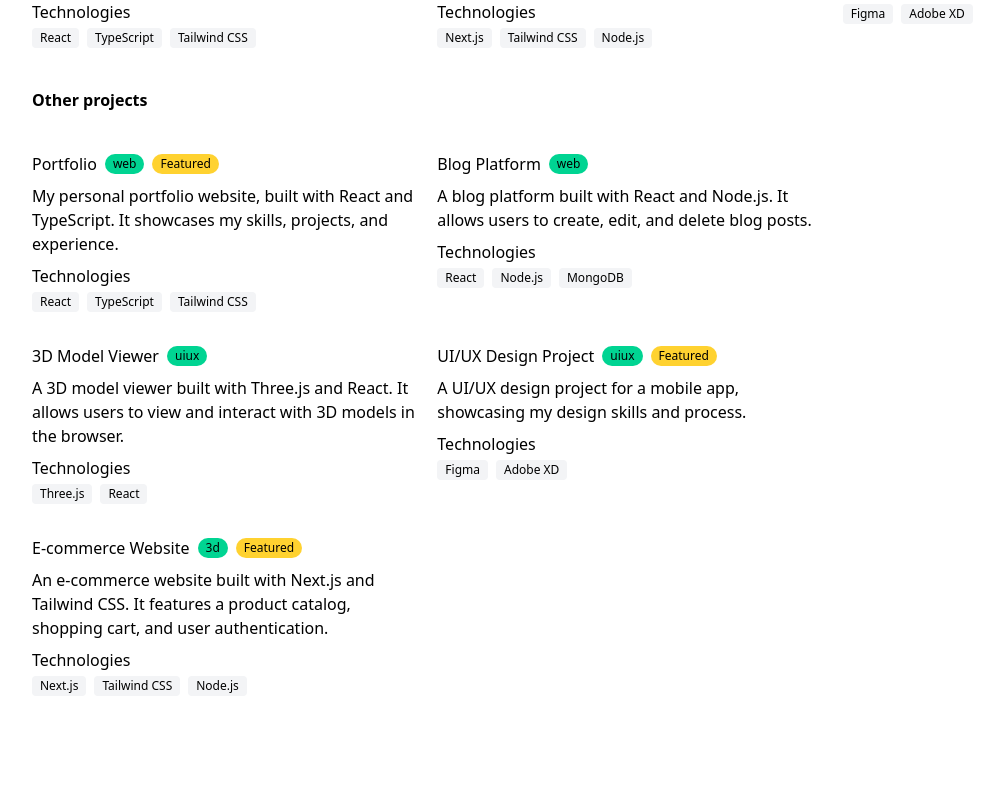
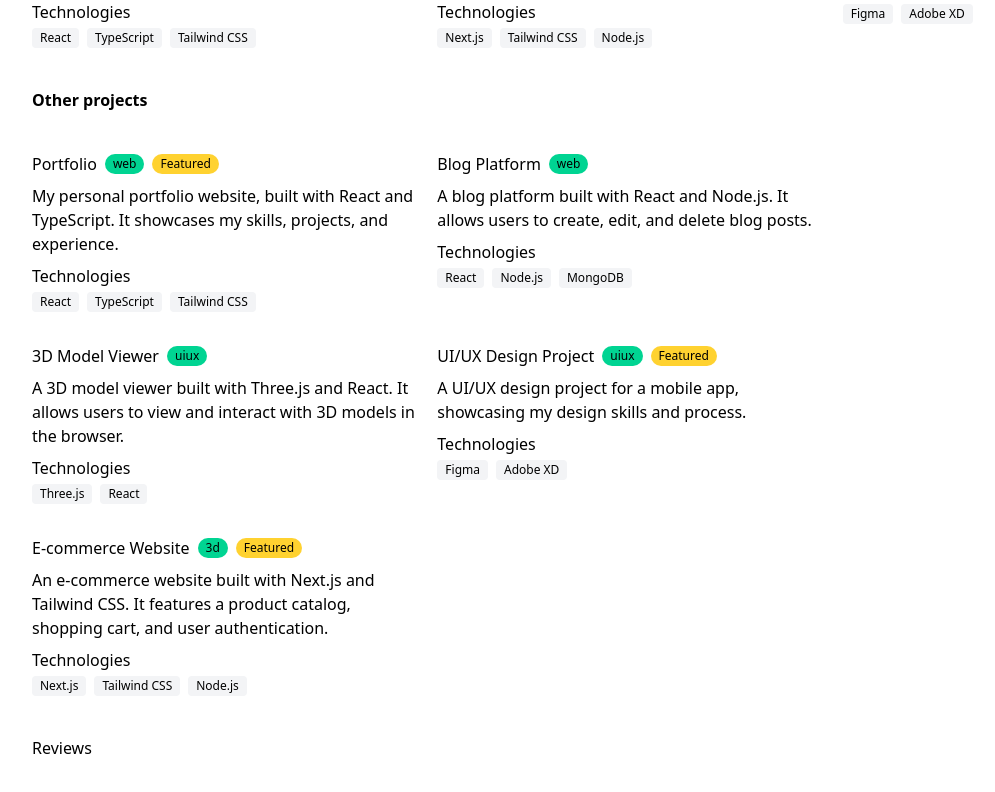
Before and after one commit to anthonywandera/anthonywandera, a React (Vite) app: page / in a window 1280 px wide. Shown: the part 756-1548 px from the top of the page, without its empty margins (8-1003 px from the left). Before the commit the page ends 1492 px from the top, so only its background shows below. Built offline with nearby package versions, Linux system fonts and the light colour scheme.

Commit message:
added reviews section

```diff
--- a/src/App.tsx
+++ b/src/App.tsx
@@ -3,6 +3,7 @@ import FeaturedProjects from "./sections/featured-projects";
 import Hero from "./sections/hero";
 import Navigation from "./sections/navigation";
 import OtherProjects from "./sections/other-projects";
+import Reviews from "./sections/reviews";
 import Services from "./sections/services";
 
 export default function App() {
@@ -14,6 +15,7 @@ export default function App() {
       <Services />
       <FeaturedProjects />
       <OtherProjects />
+      <Reviews />
     </>
   );
 }
--- a/src/sections/about.tsx
+++ b/src/sections/about.tsx
@@ -14,12 +14,12 @@ export default function About() {
           </li>
         ))}
       </ul>
-      <p>
+      <div>
         <ul className="flex gap-4">
           <li>Age: {age}</li>
           <li>Projects: {projectsList.length}</li>
         </ul>
-      </p>
+      </div>
     </Section>
   );
 }
--- /dev/null
+++ b/src/sections/reviews.tsx
@@ -0,0 +1,5 @@
+import Section from "../components/Section";
+
+export default function Reviews() {
+  return <Section id="reviews">Reviews</Section>;
+}
--- a/src/sections/services.tsx
+++ b/src/sections/services.tsx
@@ -3,7 +3,7 @@ import { servicesList } from "../data";
 
 export default function Services() {
   return (
-    <Section>
+    <Section id="services">
       <h2 className="font-bold">Services</h2>
       <div className="grid grid-cols-3 gap-4">
         {servicesList.map((service) => (
```
